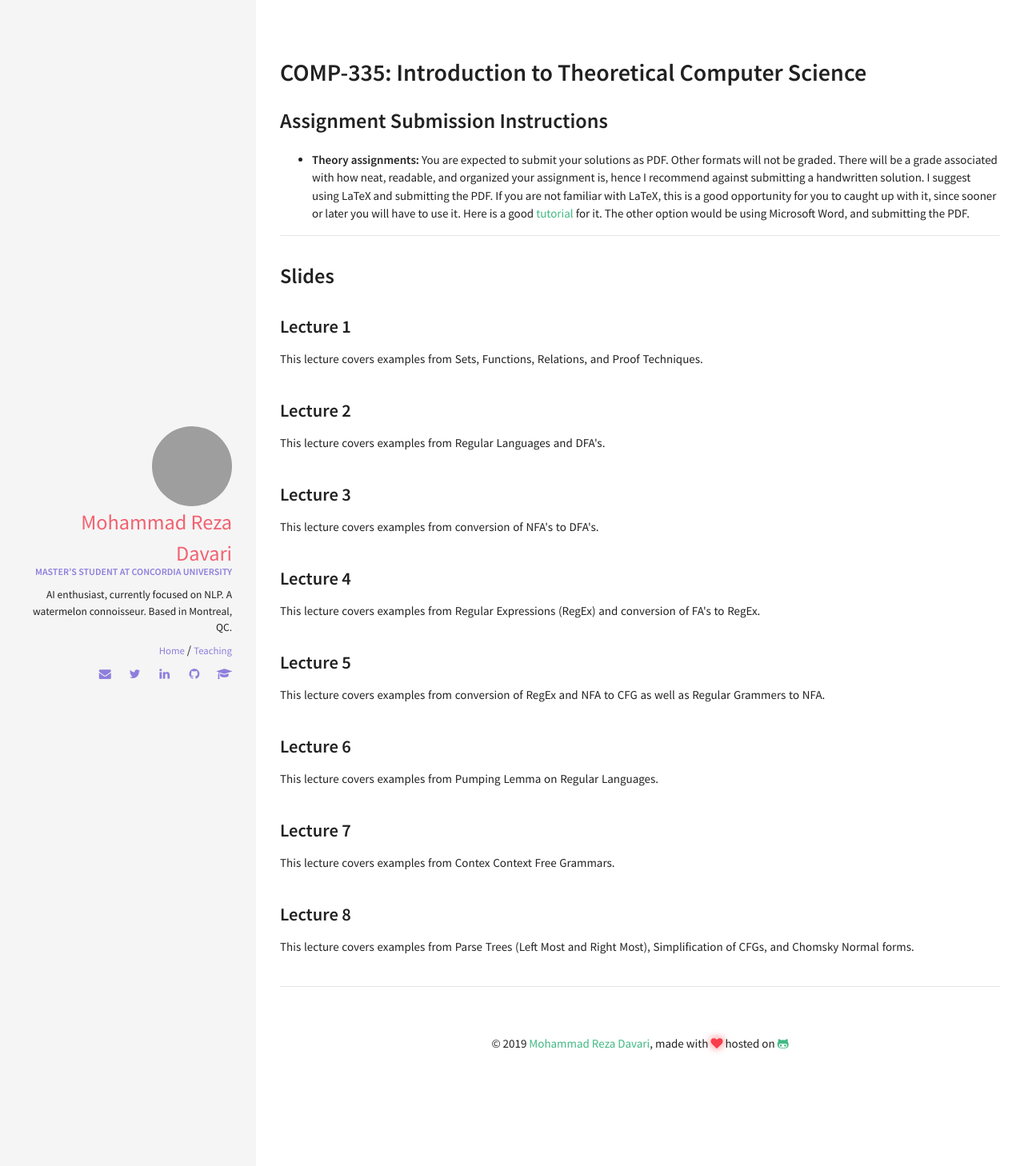
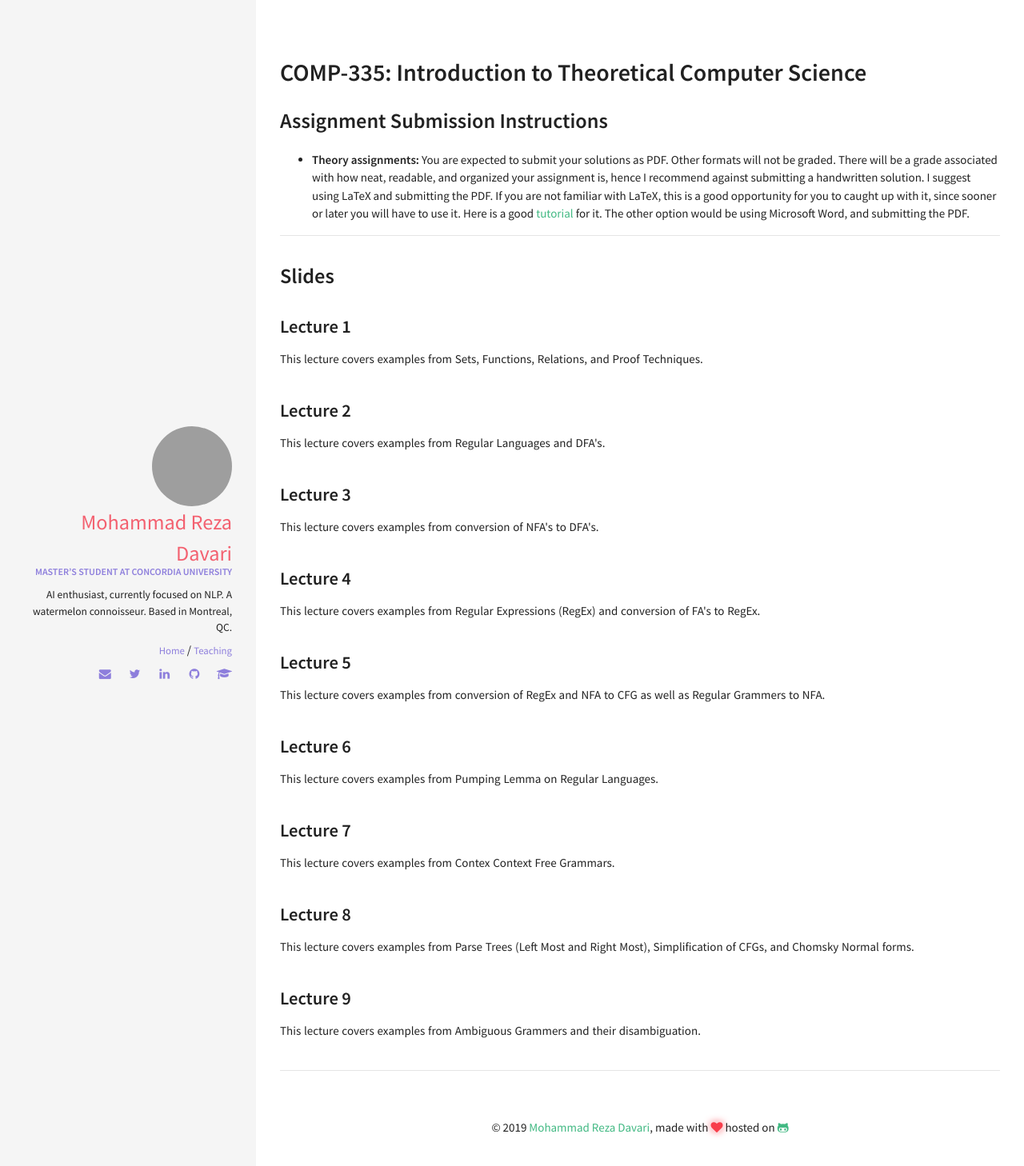
Before and after one commit to rezazzr/davari.io, a Jekyll site: the page built from comp335.html, in a window 1280 px wide. Shown: the top 1458 px of the page at 80% size. Built offline with Jekyll 4.4.1, drawn with Linux system fonts in a browser that asks for light colours.

Commit message:
Update slides335.yml

```diff
--- a/_data/index/slides335.yml
+++ b/_data/index/slides335.yml
@@ -37,3 +37,8 @@
   descr: This lecture covers examples from Parse Trees (Left Most and Right Most), Simplification of CFGs, and Chomsky Normal forms.
   url:  https://github.com/rezazzr/davari.io/raw/master/_data/slide_pdf_files/comp335_tutorial8.pdf
   year: 2019
+
+- name: Lecture 9
+  descr: This lecture covers examples from Ambiguous Grammers and their disambiguation.
+  url:  https://github.com/rezazzr/davari.io/raw/master/_data/slide_pdf_files/comp335_tutorial9.pdf
+  year: 2019
```
